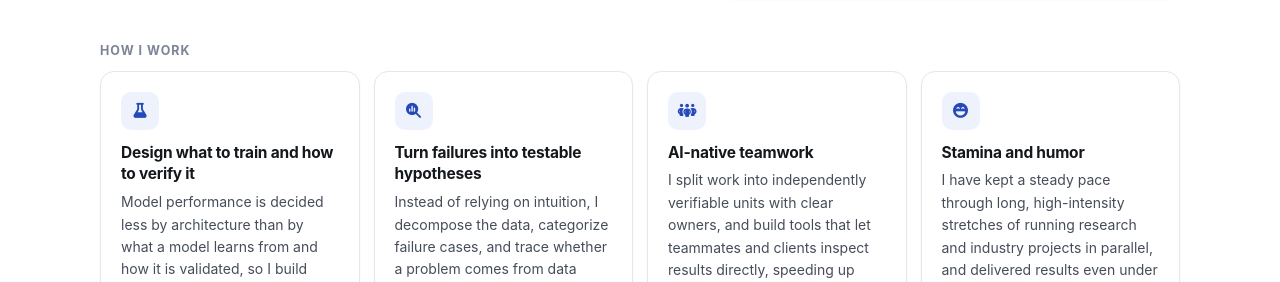
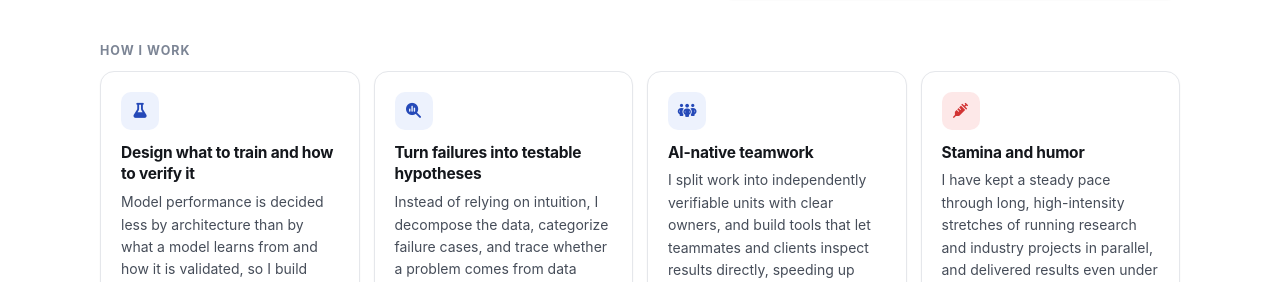
Before and after one commit to venzino-han/venzino-han.github.io, a Jekyll site: the page built from index.html, in a window 1280 px wide and 1400 px high, scrolled down 1021 px. Shown: the part 168-450 px from the top of the window. Built offline with Jekyll 4.4.1, drawn with Linux system fonts in a browser that asks for light colours; some web fonts are replaced.

Commit message:
Use a stim-pack style syringe icon for Stamina and humor
Co-Authored-By: Claude Opus 5.5 (1M context) <noreply@anthropic.com>
Claude-Session: https://claude.ai/code/session_01PSc9UVWcKFN7eHk2cX4ekA

```diff
--- a/_data/en.yml
+++ b/_data/en.yml
@@ -96,7 +96,7 @@ profile:
     - icon: people-group
       title: AI-native teamwork
       text: I split work into independently verifiable units with clear owners, and build tools that let teammates and clients inspect results directly, speeding up both development and communication.
-    - icon: face-laugh-beam
+    - icon: syringe
       title: Stamina and humor
       text: I have kept a steady pace through long, high-intensity stretches of running research and industry projects in parallel, and delivered results even under hard conditions — severely limited compute with no access to large models, a small team of inexperienced members, and brutal timelines. The tougher the situation, the more I use humor to keep the team positive and candid.
 
--- a/_data/ko.yml
+++ b/_data/ko.yml
@@ -95,7 +95,7 @@ profile:
     - icon: people-group
       title: AI Native 방식으로 협업합니다
       text: 업무를 독립적으로 검증 가능한 단위로 나누어 명확한 산출물을 맡기고, 팀원과 고객이 결과를 직접 확인할 수 있는 도구를 만들어 개발과 의사소통의 속도를 함께 높입니다.
-    - icon: face-laugh-beam
+    - icon: syringe
       title: 체력과 유머가 있습니다
       text: 장기간의 연구와 여러 기업 과제를 병행하는 고강도 업무 상황에서도 흔들림 없이 페이스를 유지해 왔고, 대형 모델을 쓸 수 없는 극히 제한된 연산 자원, 경험이 부족한 소수 인원, 극도로 촉박한 일정 같은 극악의 여건 속에서도 방법을 찾아 끝까지 결과를 만들어 냈습니다. 상황이 어려울수록 유머로 팀 분위기를 긍정적으로 만들어, 구성원들이 솔직하게 의견을 나눌 수 있는 환경을 만듭니다.
 
--- a/assets/css/main.css
+++ b/assets/css/main.css
@@ -2260,3 +2260,13 @@ a:hover {
     padding-top: 5pt;
   }
 }
+
+/* Stamina card: stim-pack style syringe icon */
+.how-card:last-child .how-icon {
+  background: #fde8e8;
+  color: #d23434;
+}
+:root[data-theme="dark"] .how-card:last-child .how-icon {
+  background: rgba(240, 90, 90, 0.16);
+  color: #ff8a8a;
+}
```
